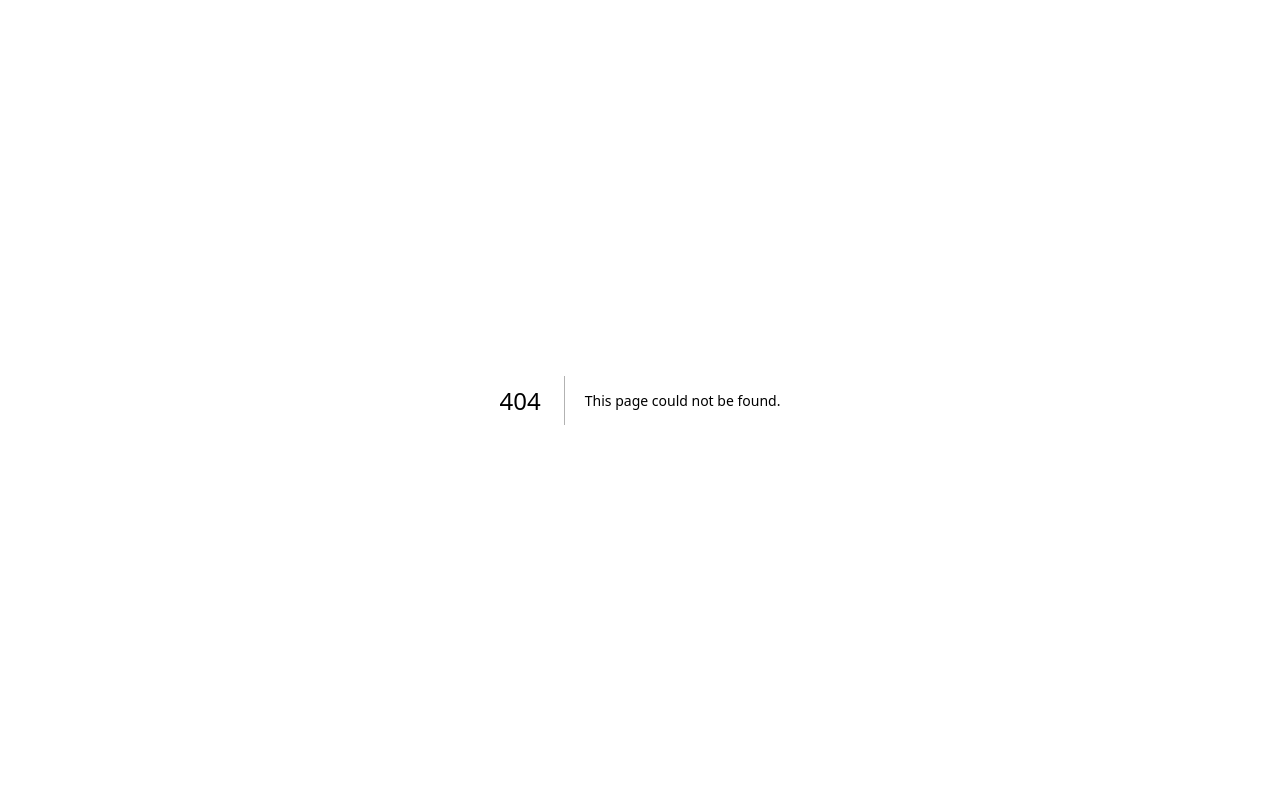
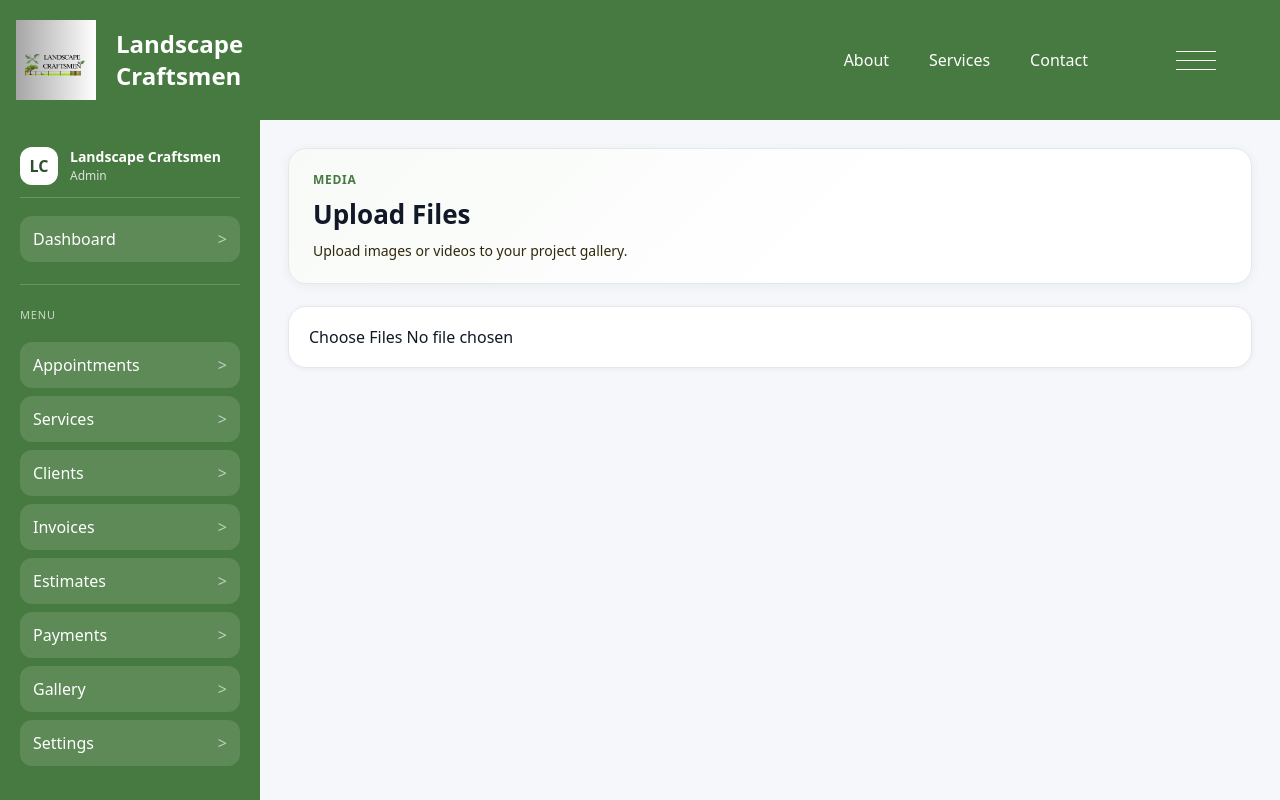
Before and after one commit to Syntactix31/capstone-proj, a Next.js app: page /dashboard/gallery in a window 1280 px wide. Before the commit this address had no page. Built offline with nearby package versions, Linux system fonts and the light colour scheme.

Commit message:
added gallery page and removed upload images from project admin page

```diff
--- /dev/null
+++ b/src/app/dashboard/gallery/page.js
@@ -0,0 +1,61 @@
+"use client";
+
+import { useState } from "react";
+import AdminLayout from "../../components/AdminLayout";
+
+export default function AdminUploadPage() {
+  const [files, setFiles] = useState([]);
+    const [uploading, setUploading] = useState(false);
+
+  async function handleUpload(e) {
+    //adding multiple files into the upload handler
+    const selectedFiles = e.target.files;
+    if (selectedFiles.length === 0) return;
+
+    setUploading(true);
+
+    for (const file of selectedFiles) {
+        const formData = new FormData();
+        formData.append("file", file);
+
+        await fetch("/api/upload", {
+          method: "POST",
+          body: formData,
+        });
+
+        //add files to preview list
+        setFiles((prev) => [...prev, file]);
+    }
+    setUploading(false);
+    alert("Uploads complete!");
+  }
+
+  return (
+    <AdminLayout>
+      <section className="admin-hero">
+        <div>
+          <p className="admin-kicker">Media</p>
+          <h1 className="admin-title">Upload Files</h1>
+          <p className="admin-subtitle">
+            Upload images or videos to your project gallery.
+          </p>
+        </div>
+      </section>
+
+      <section className="admin-card">
+        <input
+          type="file"
+          multiple
+          accept="image/*,video/*"
+          onChange={handleUpload}
+        />
+
+        <div className="upload-preview">
+          {files.map((file, i) => (
+            <p key={i}>{file.name}</p>
+          ))}
+        </div>
+      </section>
+    </AdminLayout>
+  );
+}
--- a/src/app/projects/page.js
+++ b/src/app/projects/page.js
@@ -151,16 +151,6 @@ export default function ProjectsPage(){
         <h1 className="text-4xl italic text-center mb-6">
           A Collection Of Our Finest Work.
         </h1>
-
-        <div className="mb-8 text-center">
-          <input
-            type="file"
-            accept="image/*,video/mp4"
-            onChange={handleUpload}
-            className="border p-2"
-          />
-        </div>
-
         <div
           className="grid gap-4"
           style={{
```
